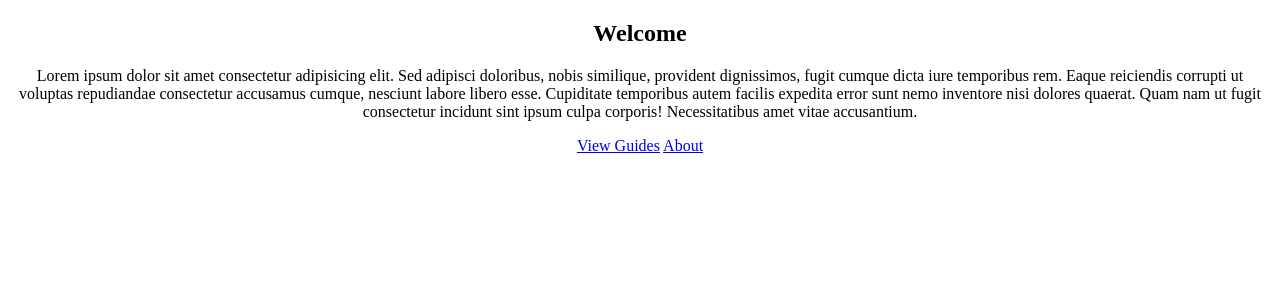
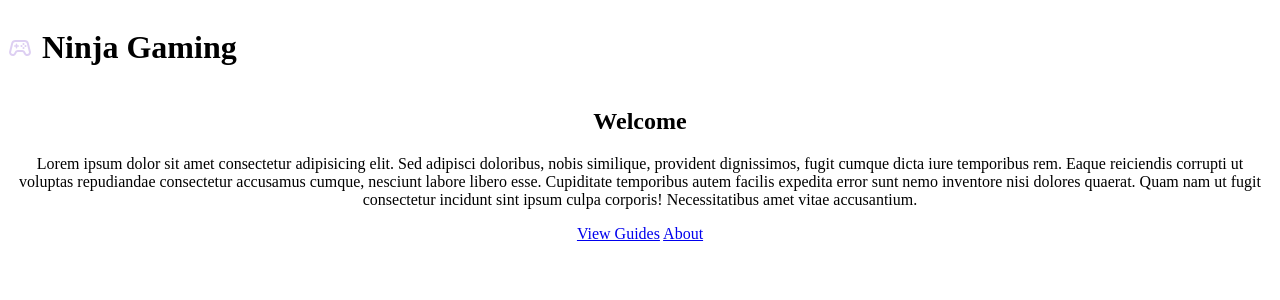
Before and after one commit to FROST8ytes/ninja-gaming, a SvelteKit app: page / in a window 1280 px wide. Shown: the top 300 px of the page. Built offline with nearby package versions, Linux system fonts and the light colour scheme.

Commit message:
Add title bar as reusable component

```diff
--- /dev/null
+++ b/src/lib/Title.svelte
@@ -0,0 +1,23 @@
+<script>
+	export let title = 'Ninja Gaming';
+</script>
+
+<div class="title">
+	<img src="/controller.svg" alt="site logo" />
+	<h1>{title}</h1>
+</div>
+
+<style>
+	.title {
+		display: flex;
+	}
+
+	.title img {
+		display: inline-block;
+		filter: invert(88%) sepia(18%) saturate(886%) hue-rotate(199deg) brightness(100%) contrast(90%);
+	}
+
+	.title h1 {
+		margin-left: 10px;
+	}
+</style>
--- a/src/routes/+page.svelte
+++ b/src/routes/+page.svelte
@@ -1,5 +1,8 @@
 <script>
+	import Title from '$lib/Title.svelte';
 </script>
+
+<Title />
 
 <div class="index">
 	<h2>Welcome</h2>
--- a/src/routes/about/+page.svelte
+++ b/src/routes/about/+page.svelte
@@ -1,3 +1,9 @@
+<script>
+	import Title from '$lib/Title.svelte';
+</script>
+
+<Title title="Ninja Gaming Reviews" />
+
 <div class="about">
 	<h2>About Us</h2>
 	<p>
```
Also changed, not shown: static/controller.svg (added).
